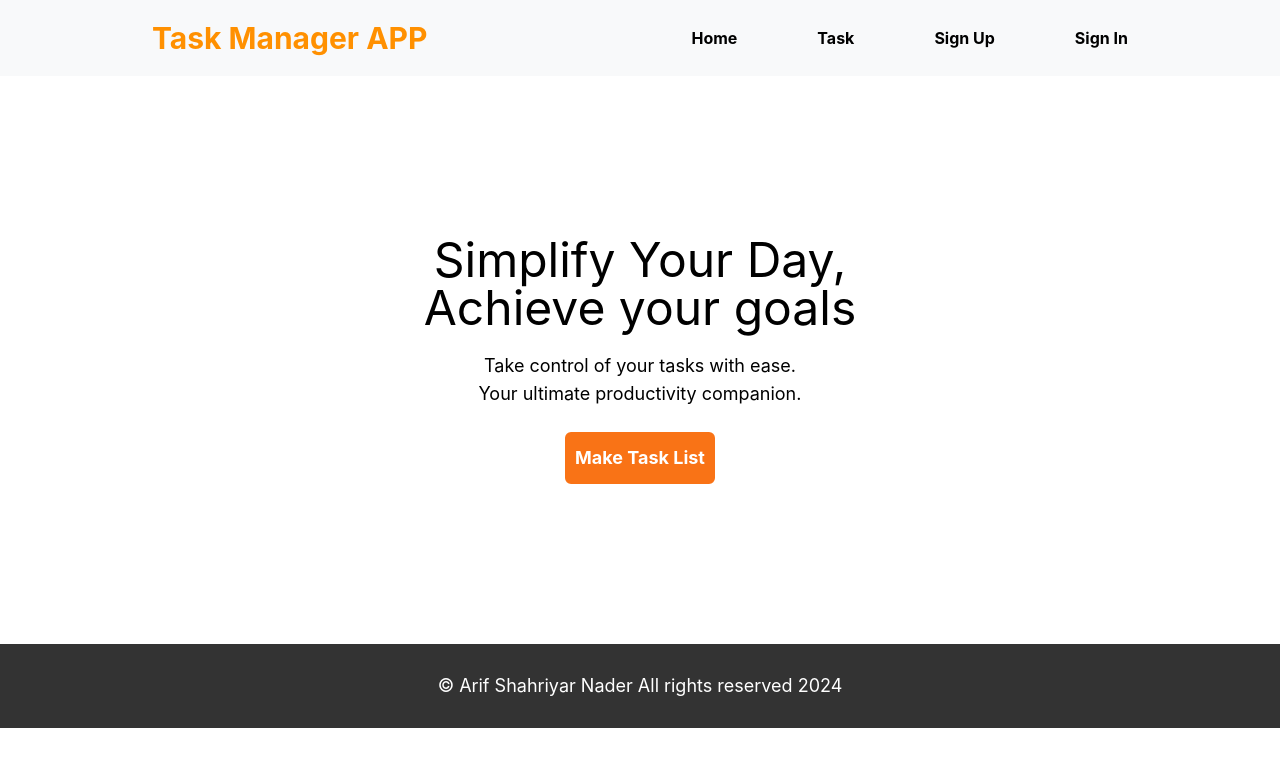
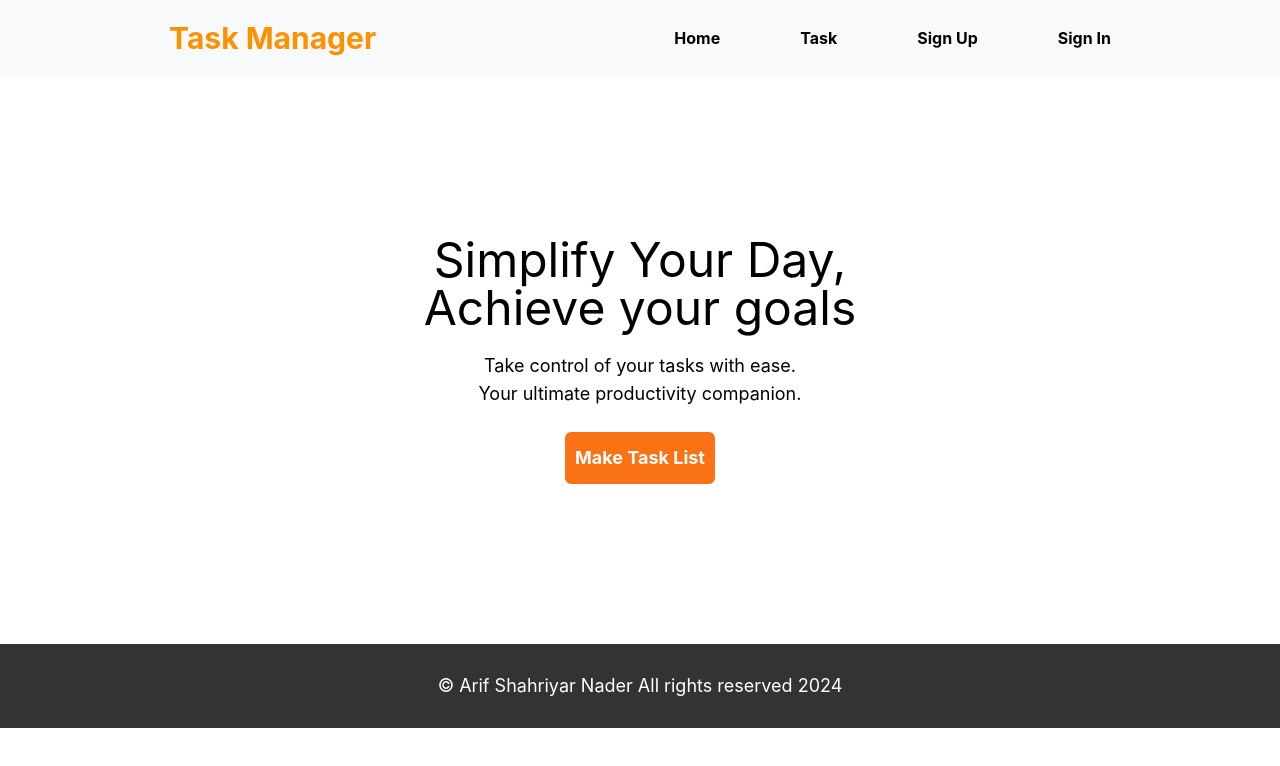
Before and after one commit to arifshahriyarnader/task-manager, a React (Create React App) app in the folder client/: page / in a window 1280 px wide. Shown: the top 766 px of the page. Built offline with nearby package versions, Linux system fonts and the light colour scheme; no server answers.

Commit message:
change the title

```diff
--- a/client/src/components/nav/Nav.jsx
+++ b/client/src/components/nav/Nav.jsx
@@ -19,7 +19,7 @@ const Nav = () => {
           className="font-bold text-3xl"
           style={{ color: "#FF9000" }}
         >
-          Task Manager APP
+          Task Manager
         </Link>
       </div>
       <ul className="flex flex-col pt-10 items-center gap-18 md:gap-20 cursor-pointer font-bold md:flex-row md:pt-0">
```
